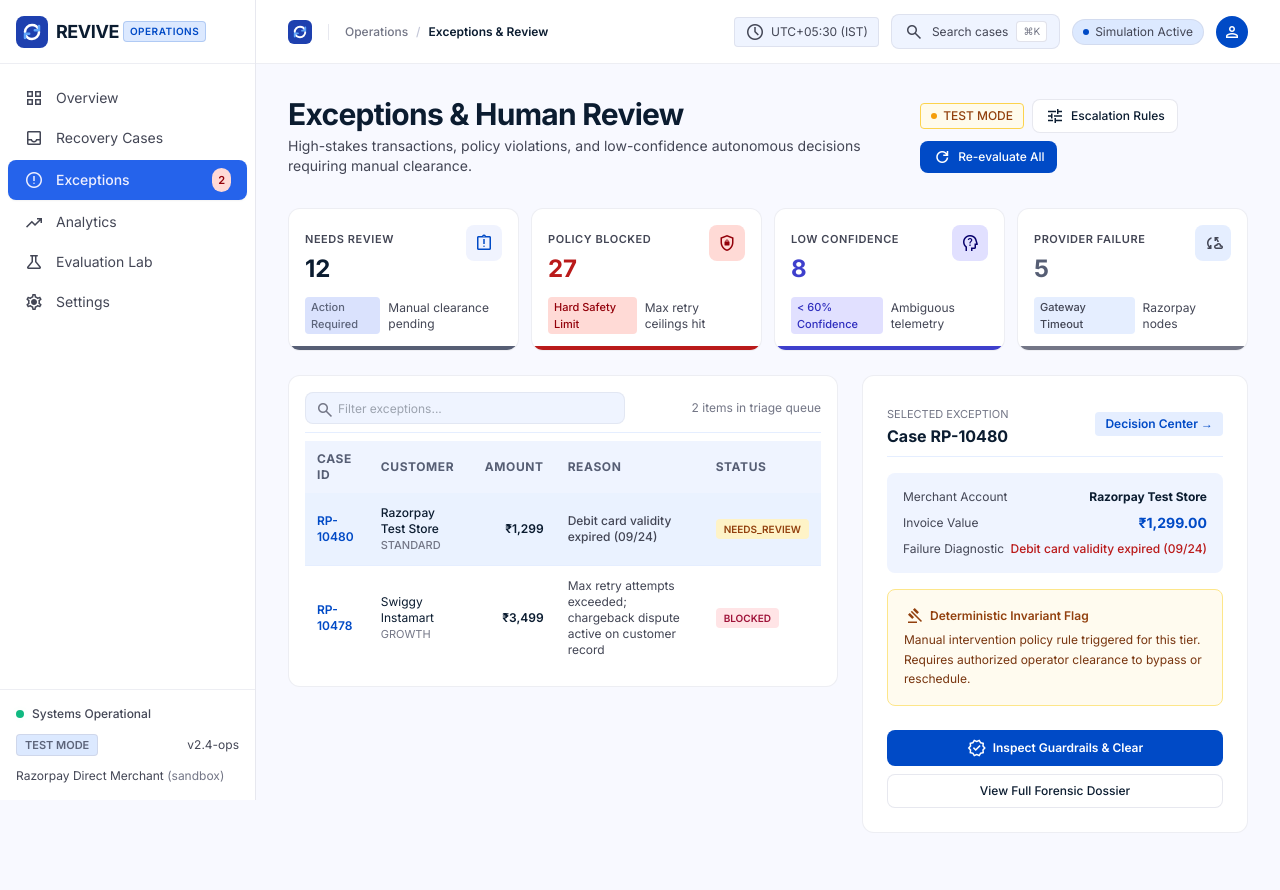
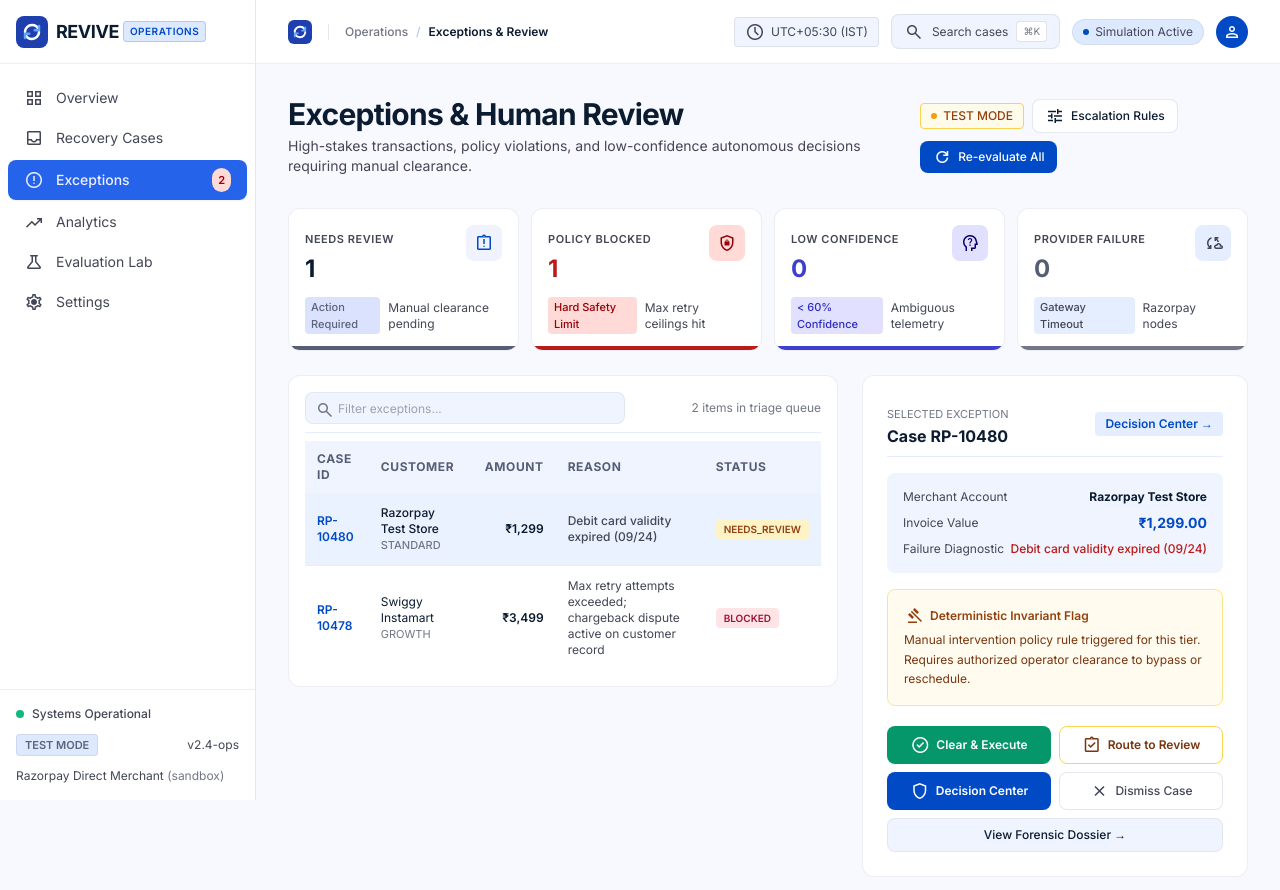
Before and after one commit to vibhu-4444/Razorpay-intern, a React (Vite) app: page / in a window 1280 px wide. Both pictures are taken after a click on the element 1096 px from the left and 463 px from the top of the page. Shown: the top 890 px of the page. Before the commit the page ends 865 px from the top, so only its background shows below. Built offline with nearby package versions, Linux system fonts and the light colour scheme.

Commit message:
feat: add ExceptionsView component and implement manual triage workflow for transaction review

```diff
--- a/src/views/ExceptionsView.tsx
+++ b/src/views/ExceptionsView.tsx
@@ -1,20 +1,26 @@
 import React, { useState } from 'react';
 import { PageHeader } from '../design-system';
 import { RecoveryCase } from '../domain/recovery-case';
+import { RecoveryService, defaultRecoveryService } from '../services/recovery-service';
 
 interface ExceptionsViewProps {
   cases: RecoveryCase[];
+  recoveryService?: RecoveryService;
   onSelectCase: (id: string) => void;
   onOpenDecisionCenter: (id: string) => void;
 }
 
 export const ExceptionsView: React.FC<ExceptionsViewProps> = ({
   cases,
+  recoveryService = defaultRecoveryService,
   onSelectCase,
   onOpenDecisionCenter,
 }) => {
+  const [triageMessage, setTriageMessage] = useState<string | null>(null);
+  const [isProcessing, setIsProcessing] = useState(false);
+
   const exceptionCases = cases.filter(
-    c => c.status === 'NEEDS_REVIEW' || c.status === 'BLOCKED' || c.riskLevel === 'HIGH'
+    c => c.status === 'NEEDS_REVIEW' || c.status === 'BLOCKED' || c.status === 'ESCALATED' || c.riskLevel === 'HIGH'
   );
 
   const [selectedCaseId, setSelectedCaseId] = useState<string>(
@@ -22,6 +28,27 @@ export const ExceptionsView: React.FC<ExceptionsViewProps> = ({
   );
 
   const activeCase = cases.find(c => c.id === selectedCaseId) ?? exceptionCases[0] ?? cases[0];
+
+  const needsReviewCount = cases.filter(c => c.status === 'NEEDS_REVIEW' || c.status === 'ESCALATED').length;
+  const policyBlockedCount = cases.filter(c => c.status === 'BLOCKED').length;
+  const lowConfidenceCount = cases.filter(c => (c.diagnosis?.confidencePercentage ?? 100) < 60).length;
+  const providerFailureCount = cases.filter(c =>
+    c.payment.failure?.category === 'NETWORK_TIMEOUT' || c.status === 'ESCALATED'
+  ).length;
+
+  const handleTriage = async (action: 'APPROVE_AND_EXECUTE' | 'ROUTE_TO_REVIEW' | 'DISMISS') => {
+    if (!activeCase) return;
+    setIsProcessing(true);
+    setTriageMessage(null);
+    try {
+      const res = await recoveryService.triageCase(activeCase.id, action);
+      setTriageMessage('message' in res ? res.message : `Action executed: ${action}`);
+    } catch (err: unknown) {
+      setTriageMessage(err instanceof Error ? err.message : 'Triage error');
+    } finally {
+      setIsProcessing(false);
+    }
+  };
 
   return (
     <div className="flex flex-col space-y-space-lg">
@@ -49,7 +76,7 @@ export const ExceptionsView: React.FC<ExceptionsViewProps> = ({
               <span className="text-[11px] uppercase tracking-wider text-on-surface-variant font-semibold">
                 Needs Review
               </span>
-              <div className="text-2xl font-bold text-on-surface font-mono mt-1">12</div>
+              <div className="text-2xl font-bold text-on-surface font-mono mt-1">{needsReviewCount}</div>
             </div>
             <div className="w-9 h-9 rounded-lg bg-secondary-container/40 flex items-center justify-center text-primary">
               <span className="material-symbols-outlined text-[20px]">assignment_late</span>
@@ -71,7 +98,7 @@ export const ExceptionsView: React.FC<ExceptionsViewProps> = ({
               <span className="text-[11px] uppercase tracking-wider text-on-surface-variant font-semibold">
                 Policy Blocked
               </span>
-              <div className="text-2xl font-bold text-error font-mono mt-1">27</div>
+              <div className="text-2xl font-bold text-error font-mono mt-1">{policyBlockedCount}</div>
             </div>
             <div className="w-9 h-9 rounded-lg bg-error-container text-on-error-container flex items-center justify-center">
               <span className="material-symbols-outlined text-[20px]">shield_lock</span>
@@ -93,7 +120,7 @@ export const ExceptionsView: React.FC<ExceptionsViewProps> = ({
               <span className="text-[11px] uppercase tracking-wider text-on-surface-variant font-semibold">
                 Low Confidence
               </span>
-              <div className="text-2xl font-bold text-tertiary font-mono mt-1">8</div>
+              <div className="text-2xl font-bold text-tertiary font-mono mt-1">{lowConfidenceCount}</div>
             </div>
             <div className="w-9 h-9 rounded-lg bg-tertiary-fixed text-on-tertiary-fixed flex items-center justify-center">
               <span className="material-symbols-outlined text-[20px]">psychology_alt</span>
@@ -115,7 +142,7 @@ export const ExceptionsView: React.FC<ExceptionsViewProps> = ({
               <span className="text-[11px] uppercase tracking-wider text-on-surface-variant font-semibold">
                 Provider Failure
               </span>
-              <div className="text-2xl font-bold text-secondary font-mono mt-1">5</div>
+              <div className="text-2xl font-bold text-secondary font-mono mt-1">{providerFailureCount}</div>
             </div>
             <div className="w-9 h-9 rounded-lg bg-surface-container text-on-surface-variant flex items-center justify-center">
               <span className="material-symbols-outlined text-[20px]">cloud_sync</span>
@@ -248,20 +275,58 @@ export const ExceptionsView: React.FC<ExceptionsViewProps> = ({
               </p>
             </div>
 
+            {/* Triage Feedback Banner */}
+            {triageMessage && (
+              <div className="p-2.5 rounded-lg bg-emerald-50 border border-emerald-300 text-emerald-800 text-xs flex items-center justify-between">
+                <span>{triageMessage}</span>
+                <button onClick={() => setTriageMessage(null)} className="text-emerald-950 font-bold ml-2">✕</button>
+              </div>
+            )}
+
             {/* Triage Decision Actions */}
-            <div className="space-y-2 pt-2">
-              <button
-                onClick={() => onOpenDecisionCenter(activeCase.id)}
-                className="w-full py-2 px-3 rounded-lg bg-primary text-on-primary text-xs font-semibold shadow-xs hover:bg-primary-container transition-colors flex items-center justify-center gap-1.5"
-              >
-                <span className="material-symbols-outlined text-[16px]">verified</span>
-                <span>Inspect Guardrails & Clear</span>
-              </button>
+            <div className="space-y-2 pt-1">
+              <div className="grid grid-cols-2 gap-2">
+                <button
+                  onClick={() => handleTriage('APPROVE_AND_EXECUTE')}
+                  disabled={isProcessing}
+                  className="py-2 px-3 rounded-lg bg-emerald-600 text-white text-xs font-semibold shadow-xs hover:bg-emerald-700 transition-colors flex items-center justify-center gap-1.5 disabled:opacity-50"
+                >
+                  <span className="material-symbols-outlined text-[15px]">check_circle</span>
+                  <span>Clear & Execute</span>
+                </button>
+                <button
+                  onClick={() => handleTriage('ROUTE_TO_REVIEW')}
+                  disabled={isProcessing}
+                  className="py-2 px-3 rounded-lg bg-surface-container-lowest border border-amber-300 text-amber-900 text-xs font-semibold hover:bg-amber-50 transition-colors flex items-center justify-center gap-1.5 disabled:opacity-50"
+                >
+                  <span className="material-symbols-outlined text-[15px]">assignment_turned_in</span>
+                  <span>Route to Review</span>
+                </button>
+              </div>
+
+              <div className="grid grid-cols-2 gap-2">
+                <button
+                  onClick={() => onOpenDecisionCenter(activeCase.id)}
+                  className="py-2 px-3 rounded-lg bg-primary text-on-primary text-xs font-semibold shadow-xs hover:bg-primary-container transition-colors flex items-center justify-center gap-1.5"
+                >
+                  <span className="material-symbols-outlined text-[15px]">shield</span>
+                  <span>Decision Center</span>
+                </button>
+                <button
+                  onClick={() => handleTriage('DISMISS')}
+                  disabled={isProcessing}
+                  className="py-2 px-3 rounded-lg bg-surface-container-lowest border border-outline-variant/40 text-on-surface-variant text-xs font-medium hover:bg-surface-container-low transition-colors flex items-center justify-center gap-1.5 disabled:opacity-50"
+                >
+                  <span className="material-symbols-outlined text-[15px]">close</span>
+                  <span>Dismiss Case</span>
+                </button>
+              </div>
+
               <button
                 onClick={() => onSelectCase(activeCase.id)}
-                className="w-full py-2 px-3 rounded-lg bg-surface-container-lowest border border-outline-variant/40 text-on-surface text-xs font-medium hover:bg-surface-container-low transition-colors"
+                className="w-full py-2 px-3 rounded-lg bg-surface-container-low border border-outline-variant/30 text-on-surface text-xs font-medium hover:bg-surface-container transition-colors"
               >
-                View Full Forensic Dossier
+                View Forensic Dossier →
               </button>
             </div>
           </section>
```
Also changed, not shown: 5 other files (tests, documents, lock files or other folders).
